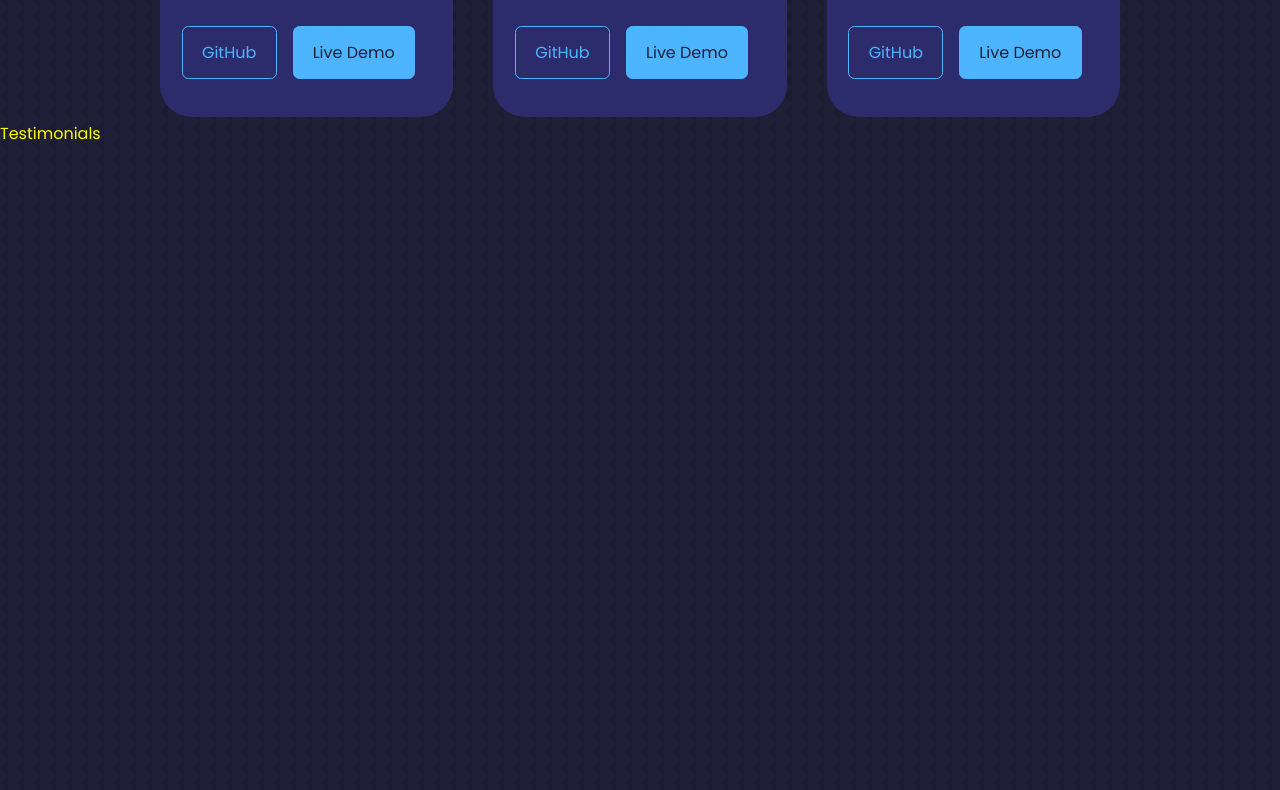
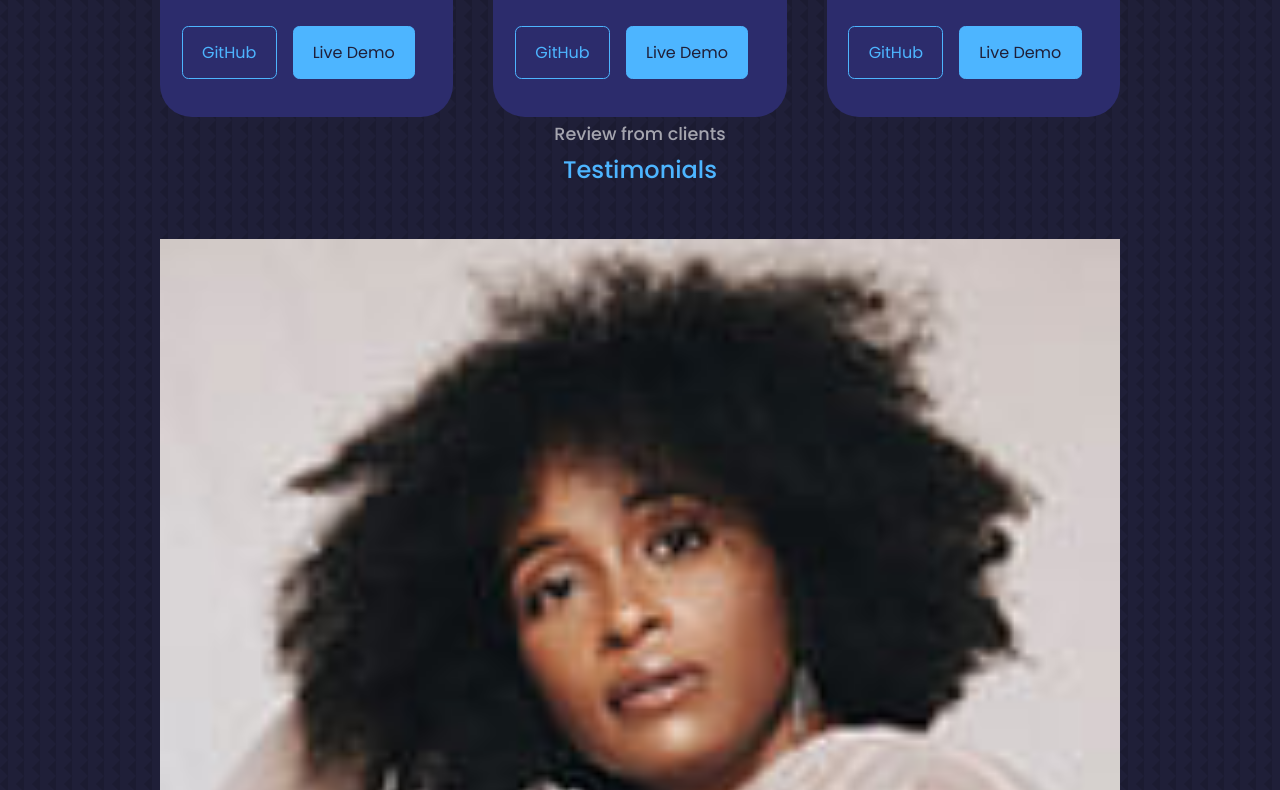
Before and after one commit to Jeremiah-Silva/jeremiah--portfolio, a React (Create React App) app: page / in a window 1280 px wide. Shown: the part 4520-5310 px from the top of the page. Built offline with nearby package versions, Linux system fonts and the light colour scheme.

Commit message:
Updated File

```diff
--- a/src/components/testimonials/Testimonials.jsx
+++ b/src/components/testimonials/Testimonials.jsx
@@ -1,9 +1,24 @@
 import React from 'react';
 import './testimonials.css';
+import AVTR1 from '../../assets/avatar1.jpg';
+import AVTR2 from '../../assets/avatar2.jpg';
+import AVTR3 from '../../assets/avatar3.jpg';
+import AVTR4 from '../../assets/avatar4.jpg';
 
 const Testimonials = () => {
   return (
-    <section id='testimonials'>Testimonials</section>
+    <section id='testimonials'>
+      <h5>Review from clients</h5>
+      <h2>Testimonials</h2>
+
+      <div className="container testimonials__container">
+        <article className="testimonial"></article>
+          <div className="client__avatar">
+            <img src={AVTR1} alt='Avatar One' />
+
+          </div>
+      </div>
+      </section>
   )
 }
 
```
